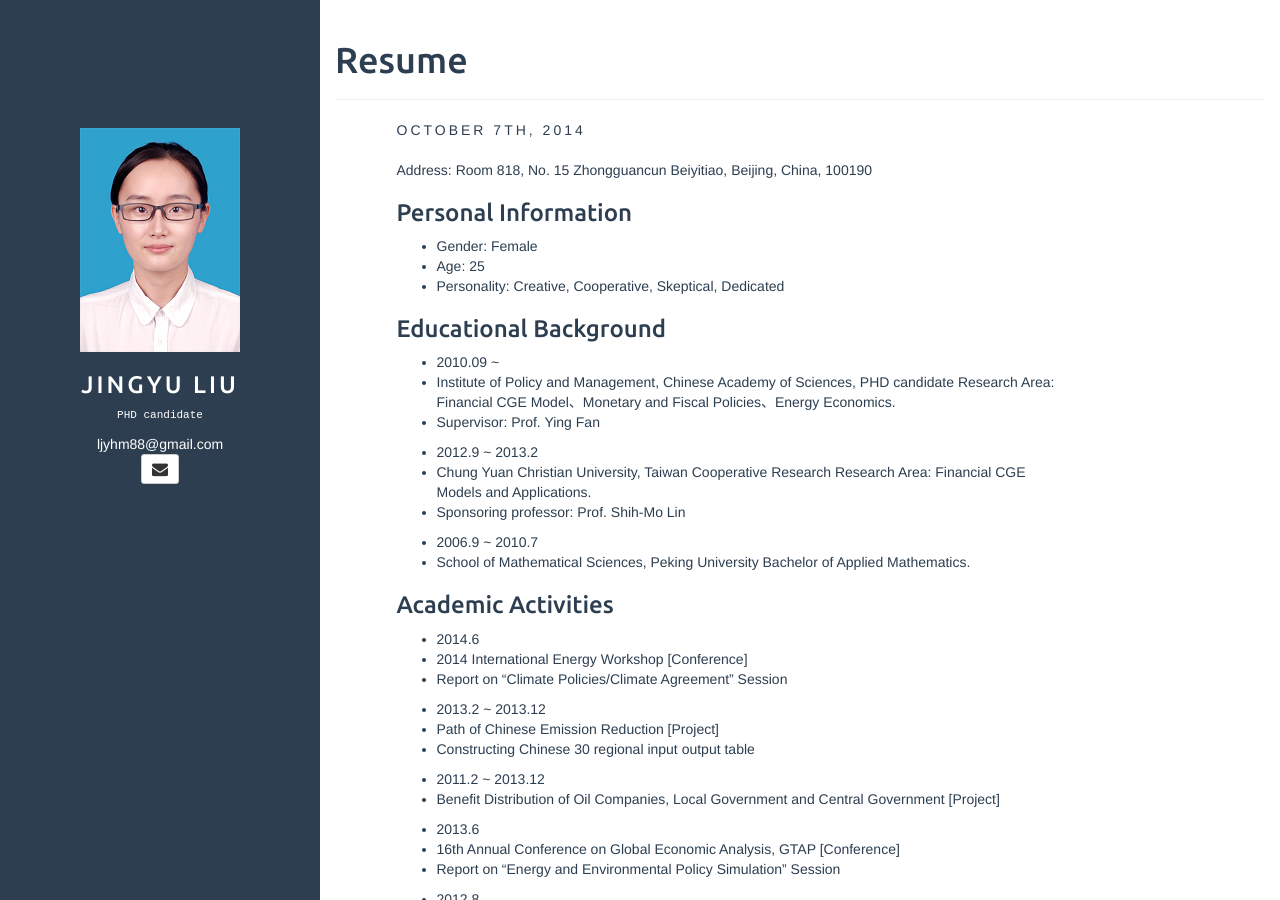
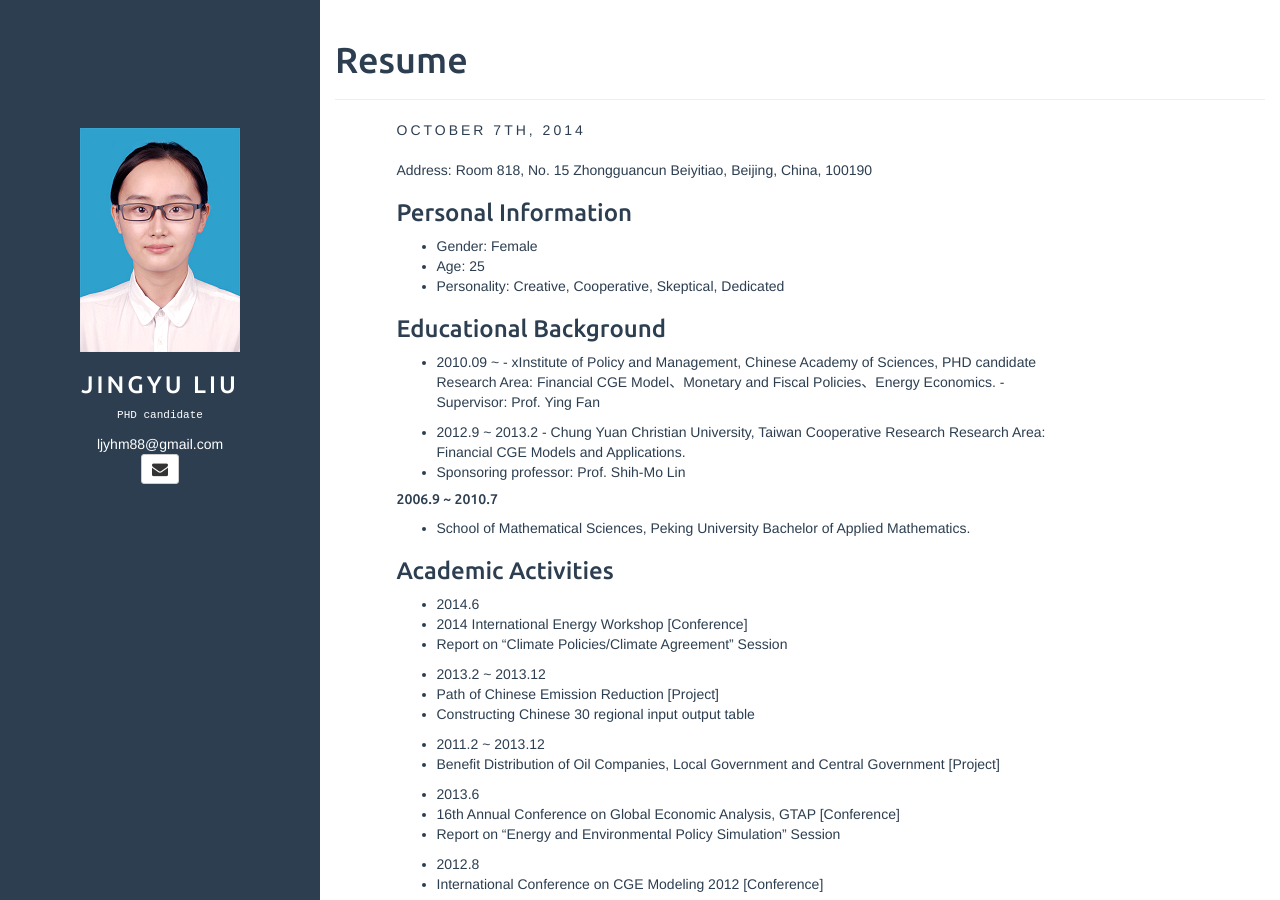
Before and after one commit to ljyhm/ljyhm.github.io, a Jekyll site: the page built from _posts/2014-10-07-Resume.md, in a window 1280 px wide and 900 px high. Built offline with Jekyll 4.4.1, drawn with Linux system fonts in a browser that asks for light colours.

Commit message:
modify line problem

```diff
--- a/_posts/2014-10-07-Resume.md
+++ b/_posts/2014-10-07-Resume.md
@@ -14,14 +14,14 @@ Address: Room 818, No. 15 Zhongguancun Beiyitiao, Beijing, China, 100190
 
 ### Educational Background
 *  2010.09 ~
-  - Institute of Policy and Management, Chinese Academy of Sciences,  PHD candidate Research Area: Financial CGE Model、Monetary and Fiscal Policies、Energy Economics.
-  - Supervisor: Prof. Ying Fan
+   	   - xInstitute of Policy and Management, Chinese Academy of Sciences,  PHD candidate Research Area: Financial CGE Model、Monetary and Fiscal Policies、Energy Economics.
+  	   - Supervisor: Prof. Ying Fan
 
 *  2012.9 ~ 2013.2
-  - Chung Yuan Christian University, Taiwan Cooperative Research Research Area: Financial CGE Models and Applications.
+   	  - Chung Yuan Christian University, Taiwan Cooperative Research Research Area: Financial CGE Models and Applications.
   - Sponsoring professor: Prof. Shih-Mo Lin
 
-*  2006.9 ~ 2010.7
+#####  2006.9 ~ 2010.7
   - School of Mathematical Sciences, Peking University Bachelor of Applied Mathematics.
 
 ### Academic Activities
```
Also changed, not shown: 1 other file.
